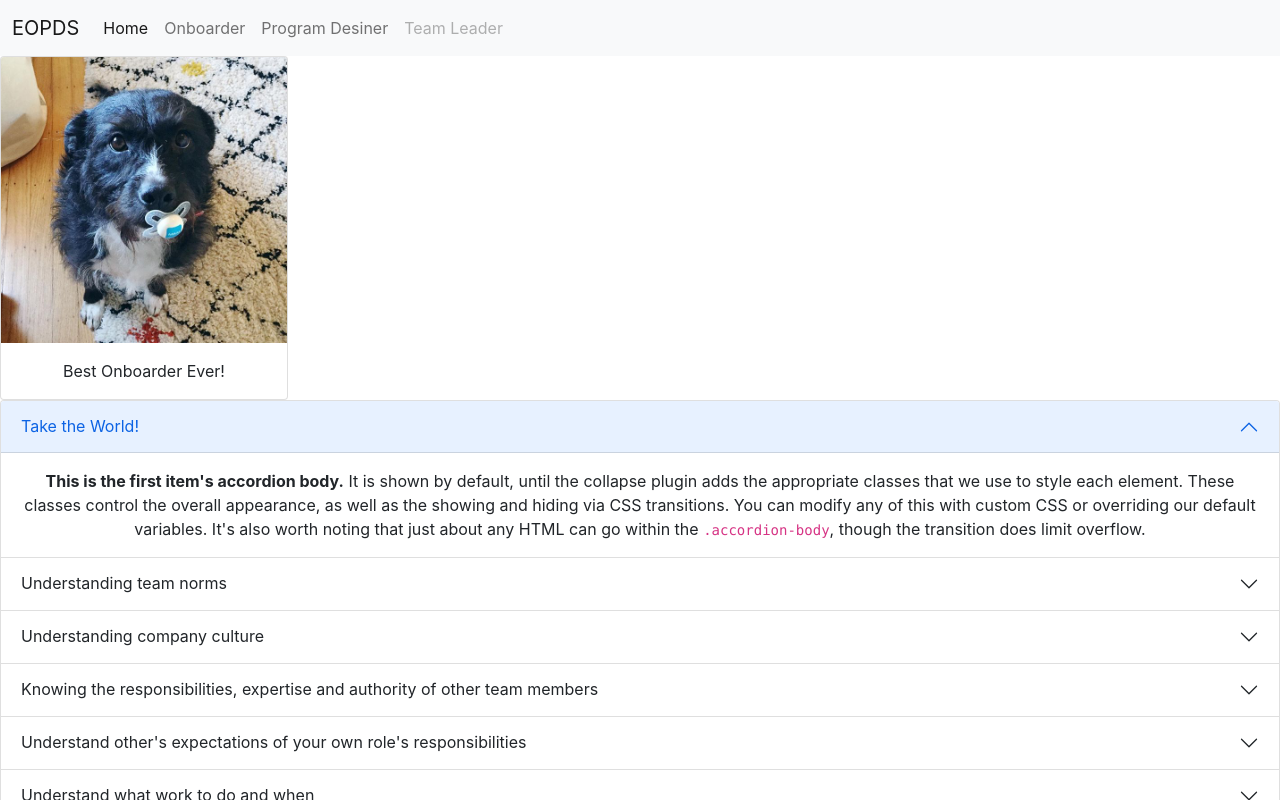
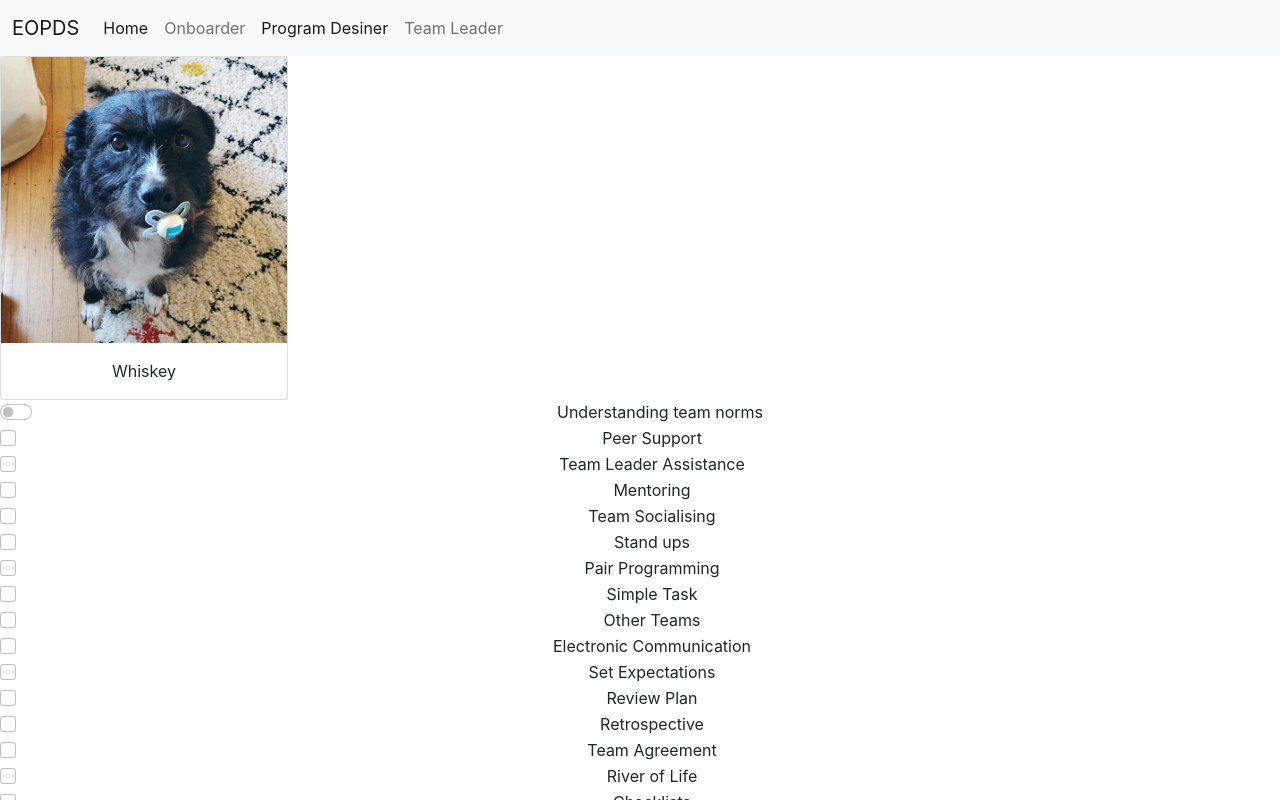
Before and after one commit to SoftwareDevelopmentMethods/eopds, a React (Create React App) app: page /designer in a window 1280 px wide. Shown: the top 800 px of the page. Built offline with nearby package versions, Linux system fonts and the light colour scheme.

Commit message:
designer & routs & forms

```diff
--- a/src/Accordion.js
+++ b/src/Accordion.js
@@ -1,30 +1,21 @@
 import React, { Component } from 'react';
 import './AccordionItem';
+import Profile from './Profile';
 import AccordionItem from './AccordionItem';
 
 class Accordion extends Component {
 
     render() {
         return (
-            <div className="accordion" id="accordionPanelsStayOpenExample">
-                <div className="accordion-item">
-                    <h2 className="accordion-header" id="panelsStayOpen-headingOne">
-                        <button className="accordion-button" type="button" data-bs-toggle="collapse" data-bs-target="#panelsStayOpen-collapseOne" aria-expanded="true" aria-controls="panelsStayOpen-collapseOne">
-                            Take the World!
-                        </button>
-                    </h2>
-                    <div id="panelsStayOpen-collapseOne" class="accordion-collapse collapse show" aria-labelledby="panelsStayOpen-headingOne">
-                        <div className="accordion-body">
-                            <strong>This is the first item's accordion body.</strong> It is shown by default, until the collapse plugin adds the appropriate classes that we use to style each element. These classes control the overall appearance, as well as the showing and hiding via CSS transitions. You can modify any of this with custom CSS or overriding our default variables. It's also worth noting that just about any HTML can go within the <code>.accordion-body</code>, though the transition does limit overflow.
+            <div>
+                <Profile />
+                <div className="accordion" id="accordionPanelsStayOpenExample">
+                    {this.props.goal.map((item, ind) => (
+                        <AccordionItem key={`Key${ind}`} index={ind} goals={item} />
+                    ))}
                 </div>
-                    </div>
-                </div>
-                {this.props.goal.map((item, ind) => (
-                    <AccordionItem key={`Key${ind}`} index={ind} goals={item} />
-                ))}
+            </div>
 
-
-            </div>
         );
     }
 }
--- a/src/App.js
+++ b/src/App.js
@@ -1,7 +1,7 @@
 import React, { Component } from 'react';
 import NavBar from './NavBar';
-import Profile from './Profile';
-import Accordion from './Accordion';
+import Routes from "./Routes";
+
 import './App.css';
 
 class App extends Component {
@@ -205,8 +205,9 @@ class App extends Component {
     return (
       <div className="App">
         <NavBar />
-        <Profile />
-        <Accordion goal={this.props.goals} />
+        <Routes goal={this.props.goals} />
+        {/* <Profile /> */}
+        {/* <Accordion goal={this.props.goals} /> */}
       </div>
     );
   }
--- /dev/null
+++ b/src/Designer.js
@@ -0,0 +1,81 @@
+import React, { Component } from "react";
+import Profile from './Profile';
+
+class Designer extends Component {
+    constructor(props) {
+        super(props);
+        this.state = {
+            name: "Whiskey",
+            goals: []
+        };
+
+        this.goalsChangeHandler = this.goalsChangeHandler.bind(this);
+        this.activityChangeHandler = this.activityChangeHandler.bind(this);
+        this.strategyChangeHandler = this.strategyChangeHandler.bind(this);
+    }
+    goalsChangeHandler = (event) => {
+        let goals = [...this.state.goals];
+        let nam = event.target.name;
+        let val = event.target.value;
+        goals[nam] = { ['goal']: !event.target.checked ? !val : val };
+        this.setState({ goals });
+    }
+    activityChangeHandler = (event) => {
+        // let goals = [...this.state.goals];
+        // let index = event.target.index;
+        // let nam = event.target.name;
+        // let val = event.target.value;
+        // goals[index] = { ['activity']: val };
+        // this.setState({ goals });
+    }
+    strategyChangeHandler = (event) => {
+        // let goals = [...this.state.goals];
+        // let nam = event.target.name;
+        // let val = event.target.value;
+        // goals[nam] = !event.target.checked ? !val : val;
+        // this.setState({ goals });
+    }
+    render() {
+
+        return (
+            <div>
+                <Profile name={this.state.name} />
+                {this.state.goals.map(goal => (
+                    <h6>
+                        {goal.goal}
+                    </h6>
+                ))
+                }
+
+                {this.props.goal.map((g, i) => (
+                    <div>
+                        <div class="form-check form-switch">
+                            <input class="form-check-input" type="checkbox" id="flexSwitchCheckDefault" value={g.goal} name={i}
+                                onChange={this.goalsChangeHandler} />
+                            <label class="form-check-label" for="flexSwitchCheckDefault">{g.goal}</label>
+                        </div>
+
+                        {g.activity.map((a, ind) => (
+                            <div class="form-check">
+                                <input class="form-check-input" type="checkbox" value={a} index={i} name={ind} id="flexCheckDefault" onChange={this.activityChangeHandler} />
+                                <label class="form-check-label" for="flexCheckDefault">
+                                    {a}
+                                </label>
+                            </div>
+                        ))}
+                        {g.strategy.map((s, index) => (
+                            <div class="form-check">
+                                <input class="form-check-input" type="checkbox" value={s} index={i} name={index} id="flexCheckDefault" onChange={this.strategyChangeHandler} />
+                                <label class="form-check-label" for="flexCheckDefault">
+                                    {s}
+                                </label>
+                            </div>
+                        ))}
+                    </div>
+                ))}
+            </div>
+        );
+    }
+}
+
+export default Designer;
--- a/src/NavBar.js
+++ b/src/NavBar.js
@@ -1,21 +1,22 @@
 import { extend } from 'jquery';
 import React, { Component } from 'react';
+import { NavLink, Link } from "react-router-dom";
 
 class NavBar extends Component {
     render() {
         return (
             <nav className="navbar navbar-expand-lg navbar-light bg-light">
                 <div className="container-fluid">
-                    <a className="navbar-brand" href="#">EOPDS</a>
+                    <Link className="navbar-brand" to="/">EOPDS</Link>
                     <button className="navbar-toggler" type="button" data-bs-toggle="collapse" data-bs-target="#navbarNavAltMarkup" aria-controls="navbarNavAltMarkup" aria-expanded="false" aria-label="Toggle navigation">
                         <span className="navbar-toggler-icon"></span>
                     </button>
                     <div className="collapse navbar-collapse" id="navbarNavAltMarkup">
                         <div className="navbar-nav">
-                            <a className="nav-link active" aria-current="page" href="#">Home</a>
-                            <a className="nav-link" href="#">Onboarder</a>
-                            <a className="nav-link" href="#">Program Desiner</a>
-                            <a className="nav-link disabled">Team Leader</a>
+                            <NavLink exact className="nav-link active" aria-current="page" to="/">Home</NavLink>
+                            <NavLink exact className="nav-link" to="/onboarder">Onboarder</NavLink>
+                            <NavLink exact className="nav-link" to="/designer">Program Desiner</NavLink>
+                            <NavLink exact className="nav-link" to="/teamleader">Team Leader</NavLink>
                         </div>
                     </div>
                 </div>
--- a/src/Profile.js
+++ b/src/Profile.js
@@ -6,7 +6,7 @@ class Profile extends Component {
             <div className="card" style={{ width: "18rem" }}>
                 <img src='whiskey.jpg' class="card-img-top" alt="Whiskey Onboarder" />
                 <div className="card-body">
-                    <p className="card-text">Best Onboarder Ever!</p>
+                    <p className="card-text">{this.props.name || "Best Onboarder Ever!"}</p>
                 </div>
             </div>
         );
--- /dev/null
+++ b/src/Routes.js
@@ -0,0 +1,36 @@
+import React, { Component } from "react";
+import { Switch, Route, Redirect } from "react-router-dom";
+import Accordion from './Accordion';
+import Designer from './Designer';
+
+class Routes extends Component {
+    render() {
+
+        return (
+            <Switch>
+                <Route
+                    exact
+                    path='/'
+                    render={() => <Accordion goal={this.props.goal} />}
+                />
+                <Route
+                    exact
+                    path='/onboarder'
+                    render={() => <Accordion goal={this.props.goal} />}
+                />
+                <Route
+                    exact
+                    path='/designer'
+                    render={() => <Designer goal={this.props.goal} />}
+                />
+                <Route
+                    exact
+                    path='/teamleader'
+                    render={() => <p>Teamleader</p>}
+                />
+                <Redirect to='/' />
+            </Switch>
+        );
+    }
+}
+export default Routes;
```
